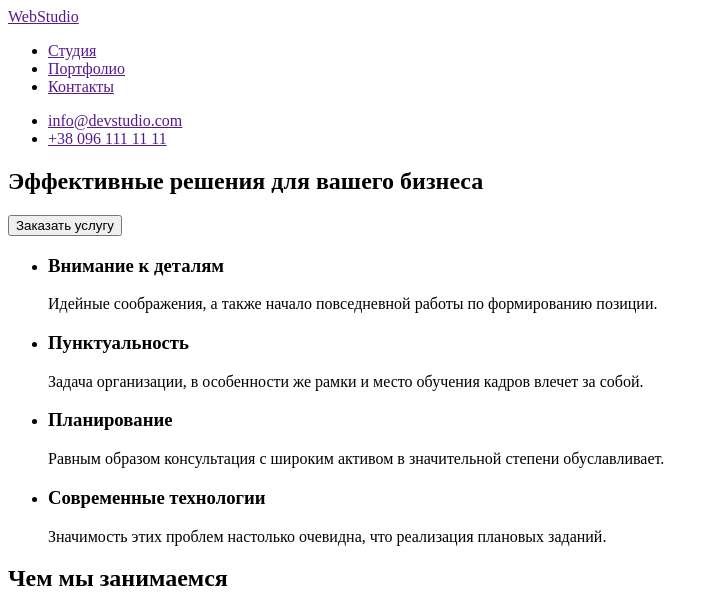
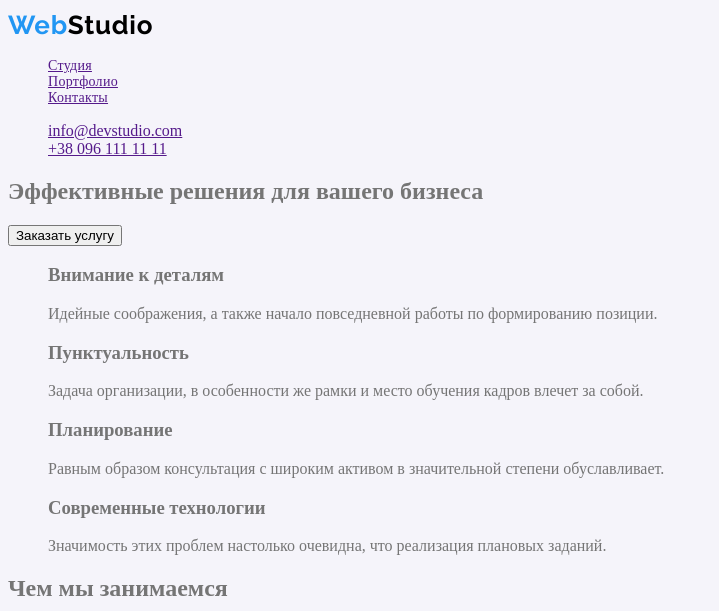
Before and after one commit to NataliiaHrynchuk/goit-markup-hw-02, a plain HTML site: page index.html in a window 1280 px wide. Shown: the top 611 px of the page, without its empty margins (0-719 px from the left). Drawn offline with Linux system fonts and the light colour scheme.

Commit message:
Update styles.css

```diff
--- a/css/styles.css
+++ b/css/styles.css
@@ -1,9 +1,48 @@
 :root {
-	--main-title-color: #ffffff;
-	--second-title-color: #212121;
-	--first-link-color: #2196f3;
-	--second-link-color: #000000;
-	--third-link-color: #757575;
-	--fourth-link-color: rgba(255, 255, 255, 0.6);
+	--accent-color: #2196f3;
+	--second-logo-color: #000000;
+	--second-color: #212121;
+	--link-color: #ffffff96;
+	--main-color: #ffffff;
 	--text-color: #757575;
+	--main-bg-color: #f5f4fa;
+	--third-bg-color: #2f303a;
+	--btn-hover-color: #188ce8;
 }
+
+body {
+	background-color: var(--main-bg-color);
+	color: var(--text-color);
+}
+.list {
+	list-style: none;
+}
+/* Верхня лінія */
+.logo {
+	font-family: Raleway;
+	font-style: normal;
+	font-weight: bold;
+	font-size: 26px;
+	line-height: 1.38;
+	letter-spacing: 0.03em;
+	text-decoration: inherit;
+	color: var(--accent-color);
+}
+.menu-nav {
+	font-weight: 500;
+	font-size: 14px;
+	line-height: 1.14;
+	letter-spacing: 0.02em;
+	color: var(--second-color);
+}
+
+span.head {
+	color: var(--second-logo-color);
+}
+/* Підвал */
+footer {
+	background-color: var(--third-bg-color);
+}
+span.foot {
+	color: var(--main-color);
+}
```
